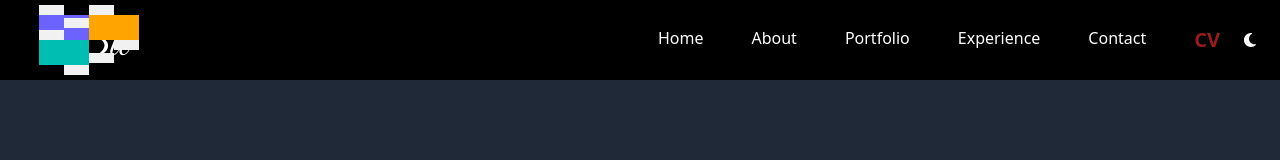
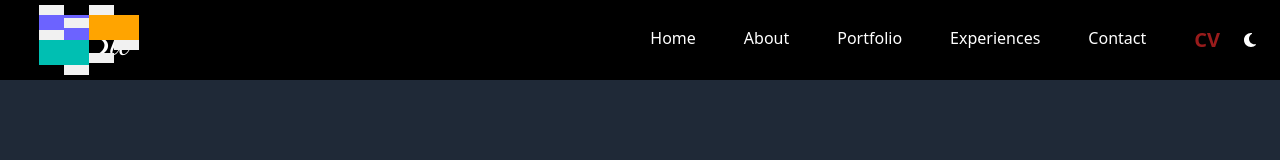
Before and after one commit to Stinger1369/POrtfolio-react, a React (Create React App) app: page / in a window 1280 px wide. Shown: the top 160 px of the page. Built offline with nearby package versions, Linux system fonts and the light colour scheme.

Commit message:
experineces

```diff
--- a/src/components/NavBar.jsx
+++ b/src/components/NavBar.jsx
@@ -37,7 +37,7 @@ const NavBar = () => {
     {
       id: 4,
       link: "experience",
-      label: "Experience",
+      label: "Experiences",
     },
     {
       id: 5,
```
